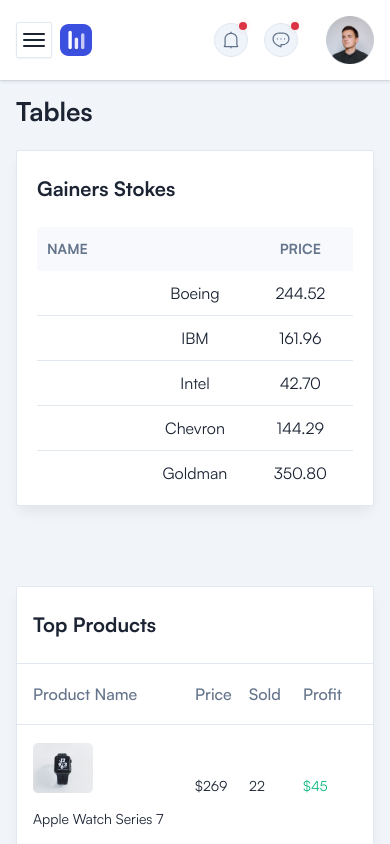
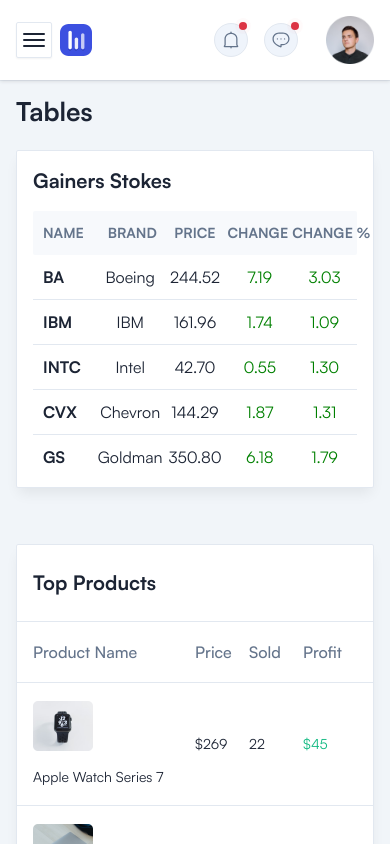
Before and after one commit to ridhampansuriya2000/EsTrading, a React (Vite) app: page /tables in a window 390 px wide. Built offline with nearby package versions, Linux system fonts and the light colour scheme.

Commit message:
add change for responsive table

```diff
--- a/src/components/LosserTable.tsx
+++ b/src/components/LosserTable.tsx
@@ -7,13 +7,13 @@
 
 const LosserTable = () => {
   return (
-    <div className="rounded-sm border border-stroke bg-white px-5 pt-6 pb-2.5 shadow-default dark:border-strokedark dark:bg-boxdark sm:px-7.5 xl:pb-1 mb-[40px]">
-      <h4 className="mb-6 text-xl font-semibold text-black dark:text-white">
+    <div className="rounded-sm border border-stroke bg-white px-4 pt-4 pb-2 shadow-default dark:border-strokedark dark:bg-boxdark sm:px-6 xl:pb-1 mb-4 sm:mb-6">
+      <h4 className="mb-4 text-xl font-semibold text-black dark:text-white">
         Losers
       </h4>
 
       <div className="flex flex-col">
-        <div className="grid grid-cols-3 rounded-sm bg-gray-2 dark:bg-meta-4 sm:grid-cols-5">
+        <div className="grid grid-cols-5 rounded-sm bg-gray-2 dark:bg-meta-4 sm:grid-cols-5">
           <div className="p-2.5 xl:p-5">
             <p className="text-[14px] uppercase  font-[700]">
               Name
@@ -21,7 +21,7 @@
           </div>
           <div className="p-2.5 text-center xl:p-5">
             <p className="text-[14px] uppercase  font-[700]">
-
+              Brand
             </p>
           </div>
           <div className="p-2.5 text-center xl:p-5">
@@ -29,24 +29,24 @@
               Price
             </p>
           </div>
-          <div className="hidden p-2.5 text-center sm:block xl:p-5">
+          <div className="xs-padding p-2.5 lg:pl-0 text-center xl:p-5 ">
             <p className="text-[14px] uppercase  font-[700]">
               Change
             </p>
           </div>
-          <div className="hidden p-2.5 text-center sm:block xl:p-5">
-            <p className="text-[14px] uppercase  font-[700]">
+          <div className="xs-padding p-2.5 text-center xl:p-5">
+            <p className="text-[14px] uppercase  font-[700] whitespace-nowrap">
               Change %
             </p>
           </div>
         </div>
 
-        <div className="grid grid-cols-3 border-b border-stroke dark:border-strokedark sm:grid-cols-5">
+        <div className="grid grid-cols-5 border-b border-stroke dark:border-strokedark sm:grid-cols-5">
           <div className="flex items-center gap-3 p-2.5 xl:p-5">
             {/*<div className="flex-shrink-0">*/}
             {/*  <img src={BrandOne} alt="Brand" />*/}
             {/*</div>*/}
-            <p className="hidden text-black dark:text-white sm:block font-[600]">BA</p>
+            <p className="text-black dark:text-white sm:block font-[600]">BA</p>
           </div>
 
           <div className="flex items-center justify-center p-2.5 xl:p-5">
@@ -57,21 +57,21 @@
             <p className="text-black dark:text-white">244.52	</p>
           </div>
 
-          <div className="hidden items-center justify-center p-2.5 sm:flex xl:p-5">
+          <div className="items-center justify-center p-2.5 sm:flex xl:p-5">
             <p className="text-[red]">7.19</p>
           </div>
 
-          <div className="hidden items-center justify-center p-2.5 sm:flex xl:p-5">
+          <div className="items-center justify-center p-2.5 sm:flex xl:p-5">
             <p className="text-[red]">3.03</p>
           </div>
         </div>
 
-        <div className="grid grid-cols-3 border-b border-stroke dark:border-strokedark sm:grid-cols-5">
+        <div className="grid grid-cols-5 border-b border-stroke dark:border-strokedark sm:grid-cols-5">
           <div className="flex items-center gap-3 p-2.5 xl:p-5">
             {/*<div className="flex-shrink-0">*/}
             {/*  <img src={BrandTwo} alt="Brand" />*/}
             {/*</div>*/}
-            <p className="hidden text-black dark:text-white sm:block font-[600]">
+            <p className="text-black dark:text-white sm:block font-[600]">
               IBM
             </p>
           </div>
@@ -84,21 +84,21 @@
             <p className="text-black dark:text-white">161.96</p>
           </div>
 
-          <div className="hidden items-center justify-center p-2.5 sm:flex xl:p-5">
+          <div className="items-center justify-center p-2.5 sm:flex xl:p-5">
             <p className="text-[red]">1.74</p>
           </div>
 
-          <div className="hidden items-center justify-center p-2.5 sm:flex xl:p-5">
+          <div className="items-center justify-center p-2.5 sm:flex xl:p-5">
             <p className="text-[red]">1.09</p>
           </div>
         </div>
 
-        <div className="grid grid-cols-3 border-b border-stroke dark:border-strokedark sm:grid-cols-5">
+        <div className="grid grid-cols-5 border-b border-stroke dark:border-strokedark sm:grid-cols-5">
           <div className="flex items-center gap-3 p-2.5 xl:p-5">
             {/*<div className="flex-shrink-0">*/}
             {/*  <img src={BrandThree} alt="Brand" />*/}
             {/*</div>*/}
-            <p className="hidden text-black dark:text-white sm:block font-[600]">INTC</p>
+            <p className="text-black dark:text-white sm:block font-[600]">INTC</p>
           </div>
 
           <div className="flex items-center justify-center p-2.5 xl:p-5">
@@ -109,21 +109,21 @@
             <p className="text-black dark:text-white">42.70	</p>
           </div>
 
-          <div className="hidden items-center justify-center p-2.5 sm:flex xl:p-5">
+          <div className="items-center justify-center p-2.5 sm:flex xl:p-5">
             <p className="text-[red]">0.55</p>
           </div>
 
-          <div className="hidden items-center justify-center p-2.5 sm:flex xl:p-5">
+          <div className="items-center justify-center p-2.5 sm:flex xl:p-5">
             <p className="text-[red]">1.30</p>
           </div>
         </div>
 
-        <div className="grid grid-cols-3 border-b border-stroke dark:border-strokedark sm:grid-cols-5">
+        <div className="grid grid-cols-5 border-b border-stroke dark:border-strokedark sm:grid-cols-5">
           <div className="flex items-center gap-3 p-2.5 xl:p-5">
             {/*<div className="flex-shrink-0">*/}
             {/*  <img src={BrandFour} alt="Brand" />*/}
             {/*</div>*/}
-            <p className="hidden text-black dark:text-white sm:block font-[600]">CVX</p>
+            <p className="text-black dark:text-white sm:block font-[600]">CVX</p>
           </div>
 
           <div className="flex items-center justify-center p-2.5 xl:p-5">
@@ -134,21 +134,21 @@
             <p className="text-black dark:text-white">144.29	</p>
           </div>
 
-          <div className="hidden items-center justify-center p-2.5 sm:flex xl:p-5">
+          <div className="items-center justify-center p-2.5 sm:flex xl:p-5">
             <p className="text-[red]">1.87</p>
           </div>
 
-          <div className="hidden items-center justify-center p-2.5 sm:flex xl:p-5">
+          <div className="items-center justify-center p-2.5 sm:flex xl:p-5">
             <p className="text-[red]">1.31</p>
           </div>
         </div>
 
-        <div className="grid grid-cols-3 sm:grid-cols-5">
+        <div className="grid grid-cols-5 sm:grid-cols-5">
           <div className="flex items-center gap-3 p-2.5 xl:p-5">
             {/*<div className="flex-shrink-0">*/}
             {/*  <img src={BrandFive} alt="Brand" />*/}
             {/*</div>*/}
-            <p className="hidden text-black dark:text-white sm:block font-[600]">
+            <p className="text-black dark:text-white sm:block font-[600]">
               GS
             </p>
           </div>
@@ -161,11 +161,11 @@
             <p className="text-black dark:text-white">350.80	</p>
           </div>
 
-          <div className="hidden items-center justify-center p-2.5 sm:flex xl:p-5">
+          <div className="items-center justify-center p-2.5 sm:flex xl:p-5">
             <p className="text-[red]">6.18</p>
           </div>
 
-          <div className="hidden items-center justify-center p-2.5 sm:flex xl:p-5">
+          <div className="items-center justify-center p-2.5 sm:flex xl:p-5">
             <p className="text-[red]">1.79</p>
           </div>
         </div>
--- a/src/components/TableOne.tsx
+++ b/src/components/TableOne.tsx
@@ -6,13 +6,13 @@
 
 const TableOne = () => {
   return (
-    <div className="rounded-sm border border-stroke bg-white px-5 pt-6 pb-2.5 shadow-default dark:border-strokedark dark:bg-boxdark sm:px-7.5 xl:pb-1 mb-[40px]">
-      <h4 className="mb-6 text-xl font-semibold text-black dark:text-white">
+    <div className="rounded-sm border border-stroke bg-white px-4 pt-4 pb-2 shadow-default dark:border-strokedark dark:bg-boxdark sm:px-6 xl:pb-1 mb-4 sm:mb-6">
+      <h4 className="mb-4 text-xl font-semibold text-black dark:text-white">
         Gainers Stokes
       </h4>
 
       <div className="flex flex-col">
-        <div className="grid grid-cols-3 rounded-sm bg-gray-2 dark:bg-meta-4 sm:grid-cols-5">
+        <div className="grid grid-cols-5 rounded-sm bg-gray-2 dark:bg-meta-4 sm:grid-cols-5">
         <div className="p-2.5 xl:p-5">
           <p className="text-[14px] uppercase  font-[700]">
             Name
@@ -20,7 +20,7 @@
         </div>
         <div className="p-2.5 text-center xl:p-5">
           <p className="text-[14px] uppercase  font-[700]">
-
+            Brand
           </p>
         </div>
         <div className="p-2.5 text-center xl:p-5">
@@ -28,24 +28,24 @@
             Price
           </p>
         </div>
-        <div className="hidden p-2.5 text-center sm:block xl:p-5">
+        <div className="xs-padding p-2.5 lg:pl-0 text-center xl:p-5 ">
           <p className="text-[14px] uppercase  font-[700]">
             Change
           </p>
         </div>
-        <div className="hidden p-2.5 text-center sm:block xl:p-5">
-          <p className="text-[14px] uppercase  font-[700]">
+        <div className="xs-padding p-2.5 text-center xl:p-5">
+          <p className="text-[14px] uppercase  font-[700] whitespace-nowrap">
             Change %
           </p>
         </div>
       </div>
 
-        <div className="grid grid-cols-3 border-b border-stroke dark:border-strokedark sm:grid-cols-5">
-          <div className="flex items-center gap-3 p-2.5 xl:p-5">
+        <div className="grid grid-cols-5 border-b border-stroke dark:border-strokedark sm:grid-cols-5">
+          <div className="flex items-center p-2.5 xl:p-5">
             {/*<div className="flex-shrink-0">*/}
             {/*  <img src={BrandOne} alt="Brand" />*/}
             {/*</div>*/}
-            <p className="hidden text-black dark:text-white sm:block font-[600]">BA</p>
+            <p className="text-black dark:text-white sm:block font-[600]">BA</p>
           </div>
 
           <div className="flex items-center justify-center p-2.5 xl:p-5">
@@ -56,21 +56,21 @@
             <p className="text-black dark:text-white">244.52	</p>
           </div>
 
-          <div className="hidden items-center justify-center p-2.5 sm:flex xl:p-5">
+          <div className="flex items-center justify-center p-2.5 xl:p-5">
             <p className="text-[green] ">7.19</p>
           </div>
 
-          <div className="hidden items-center justify-center p-2.5 sm:flex xl:p-5">
+          <div className="flex items-center justify-center p-2.5 xl:p-5">
             <p className="text-[green] ">3.03</p>
           </div>
         </div>
 
-        <div className="grid grid-cols-3 border-b border-stroke dark:border-strokedark sm:grid-cols-5">
+        <div className="grid grid-cols-5 border-b border-stroke dark:border-strokedark sm:grid-cols-5">
           <div className="flex items-center gap-3 p-2.5 xl:p-5">
             {/*<div className="flex-shrink-0">*/}
             {/*  <img src={BrandTwo} alt="Brand" />*/}
             {/*</div>*/}
-            <p className="hidden text-black dark:text-white sm:block font-[600]">
+            <p className=" text-black dark:text-white sm:block font-[600]">
               IBM
             </p>
           </div>
@@ -83,21 +83,21 @@
             <p className="text-black dark:text-white">161.96</p>
           </div>
 
-          <div className="hidden items-center justify-center p-2.5 sm:flex xl:p-5">
+          <div className="flex items-center justify-center p-2.5 xl:p-5">
             <p className="text-[green]">1.74</p>
           </div>
 
-          <div className="hidden items-center justify-center p-2.5 sm:flex xl:p-5">
+          <div className="flex items-center justify-center p-2.5 xl:p-5">
             <p className="text-[green]">1.09</p>
           </div>
         </div>
 
-        <div className="grid grid-cols-3 border-b border-stroke dark:border-strokedark sm:grid-cols-5">
+        <div className="grid grid-cols-5 border-b border-stroke dark:border-strokedark sm:grid-cols-5">
           <div className="flex items-center gap-3 p-2.5 xl:p-5">
             {/*<div className="flex-shrink-0">*/}
             {/*  <img src={BrandThree} alt="Brand" />*/}
             {/*</div>*/}
-            <p className="hidden text-black dark:text-white sm:block font-[600]">INTC</p>
+            <p className="text-black dark:text-white sm:block font-[600]">INTC</p>
           </div>
 
           <div className="flex items-center justify-center p-2.5 xl:p-5">
@@ -108,21 +108,21 @@
             <p className="text-black dark:text-white">42.70	</p>
           </div>
 
-          <div className="hidden items-center justify-center p-2.5 sm:flex xl:p-5">
+          <div className="flex items-center justify-center p-2.5 xl:p-5">
             <p className="text-[green]">0.55</p>
           </div>
 
-          <div className="hidden items-center justify-center p-2.5 sm:flex xl:p-5">
+          <div className="flex items-center justify-center p-2.5 xl:p-5">
             <p className="text-[green]">1.30</p>
           </div>
         </div>
 
-        <div className="grid grid-cols-3 border-b border-stroke dark:border-strokedark sm:grid-cols-5">
+        <div className="grid grid-cols-5 border-b border-stroke dark:border-strokedark sm:grid-cols-5">
           <div className="flex items-center gap-3 p-2.5 xl:p-5">
             {/*<div className="flex-shrink-0">*/}
             {/*  <img src={BrandFour} alt="Brand" />*/}
             {/*</div>*/}
-            <p className="hidden text-black dark:text-white sm:block font-[600]">CVX</p>
+            <p className="text-black dark:text-white sm:block font-[600]">CVX</p>
           </div>
 
           <div className="flex items-center justify-center p-2.5 xl:p-5">
@@ -133,21 +133,21 @@
             <p className="text-black dark:text-white">144.29	</p>
           </div>
 
-          <div className="hidden items-center justify-center p-2.5 sm:flex xl:p-5">
+          <div className="flex items-center justify-center p-2.5 xl:p-5">
             <p className="text-[green]">1.87</p>
           </div>
 
-          <div className="hidden items-center justify-center p-2.5 sm:flex xl:p-5">
+          <div className="flex items-center justify-center p-2.5 xl:p-5">
             <p className="text-[green]">1.31</p>
           </div>
         </div>
 
-        <div className="grid grid-cols-3 sm:grid-cols-5">
+        <div className="grid grid-cols-5 sm:grid-cols-5">
           <div className="flex items-center gap-3 p-2.5 xl:p-5">
             {/*<div className="flex-shrink-0">*/}
             {/*  <img src={BrandFive} alt="Brand" />*/}
             {/*</div>*/}
-            <p className="hidden text-black dark:text-white sm:block font-[600]">
+            <p className="text-black dark:text-white sm:block font-[600]">
               GS
             </p>
           </div>
@@ -160,11 +160,11 @@
             <p className="text-black dark:text-white">350.80	</p>
           </div>
 
-          <div className="hidden items-center justify-center p-2.5 sm:flex xl:p-5">
+          <div className="flex items-center justify-center p-2.5 xl:p-5">
             <p className="text-[green]">6.18</p>
           </div>
 
-          <div className="hidden items-center justify-center p-2.5 sm:flex xl:p-5">
+          <div className="flex items-center justify-center p-2.5 xl:p-5">
             <p className="text-[green]">1.79</p>
           </div>
         </div>
--- a/src/index.css
+++ b/src/index.css
@@ -161,3 +161,9 @@
 [x-cloak] {
   display: none !important;
 }
+
+@media screen and (max-width: 1200px) {
+  .xs-padding {
+    padding-left: 0 !important;
+  }
+}
--- a/src/pages/Dashboard/ECommerce.tsx
+++ b/src/pages/Dashboard/ECommerce.tsx
@@ -59,7 +59,7 @@
         {/*</div>*/}
         {/*<ChatCard />*/}
       </div>
-      <div className='flex gap-[10px] w-[100%]'>
+      <div className='flex gap-[10px] flex-col md:flex-row'>
         <TableOne />
         <LosserTable />
       </div>
```
Also changed, not shown: src/components/TradingDetails.tsx (+34 -36 lines).
